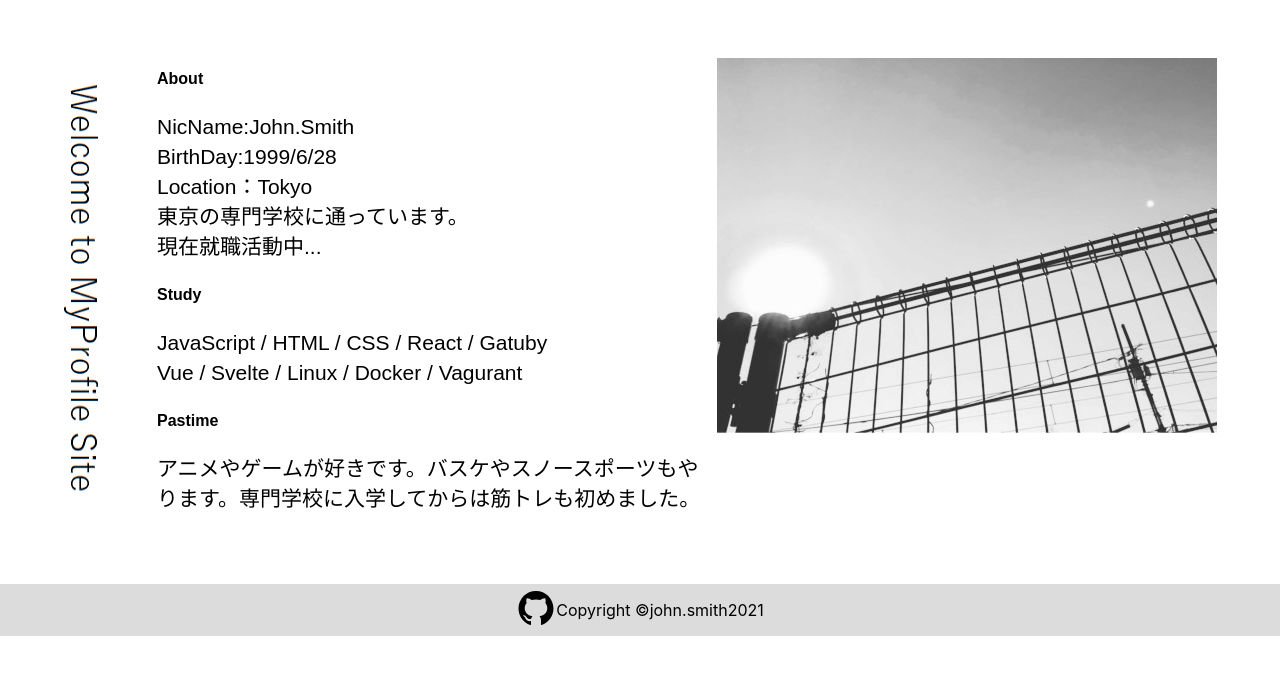
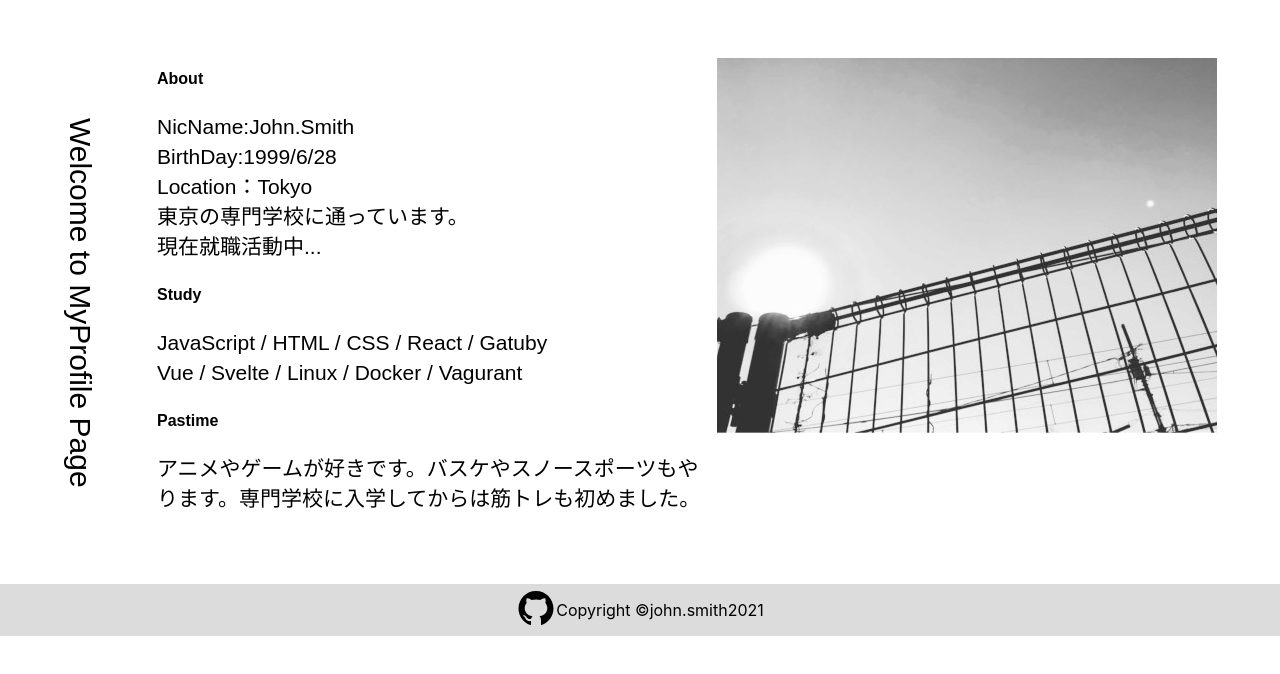
Before and after one commit to jonsumisu628/MyProfileSite, a React (Create React App) app: page / in a window 1280 px wide. Shown: the top 674 px of the page. Built offline with nearby package versions, Linux system fonts and the light colour scheme.

Commit message:
first commit

```diff
--- a/src/App.tsx
+++ b/src/App.tsx
@@ -2,7 +2,6 @@ import React from 'react';
 import styled from 'styled-components';
 
 import Footer from "./components/atoms/footer";
-import title from "./components/img/text.png";
 import image from './components/img/img.jpg';
 import backimg from "./components/img/backgroundImg.png";
 
@@ -11,7 +10,9 @@ function App() {
     <div>
       <Body>
         <Main>
-          <Title src={title} />
+          <Title>
+            Welcome to MyProfile Page
+          </Title>
           <Text>
             <Heading>About</Heading>
             <Description>
@@ -73,6 +74,19 @@ const Text = styled.div`
   width: 560px;
 `;
 
+const Title = styled.p`
+  margin: 60px 60px 0px 0px;
+  font-family: "游ゴシック体", YuGothic, "游ゴシック", "Yu Gothic", sans-serif;
+  font-size: 30px;
+  writing-mode: vertical-rl;
+
+  @media (max-width: 414px) and (max-height: 896px){
+    margin: 60px 40px 0px 0px;
+    font-size: 40px;
+    margin-top: 80px;
+  }
+`;
+
 const Heading = styled.p`
   margin: 12px 0px 12px 0px;
   font-family: "游ゴシック体", YuGothic, "游ゴシック", "Yu Gothic", sans-serif;
@@ -86,15 +100,6 @@ const Description = styled.p`
   line-height: 30px;
 `;
 
-const Title = styled.img`
-  margin: 20px 40px 0px 0px;
-  height:420px;
-  width:54px;
-
-  @media (max-width: 414px) and (max-height: 896px){
-    margin-top: 100px;
-  }
-`;
 
 const Img = styled.img`
   height: 375px;
```
